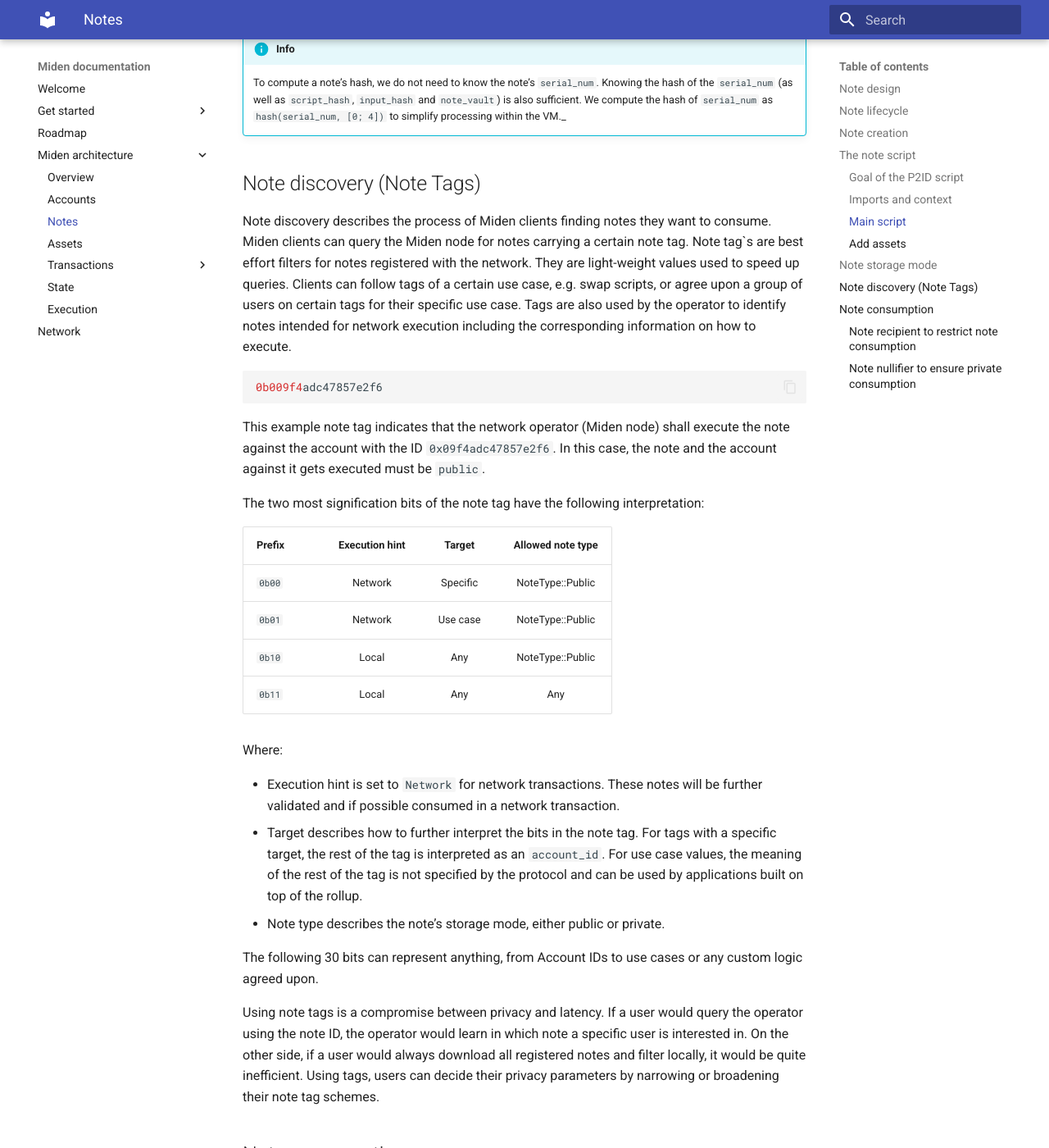
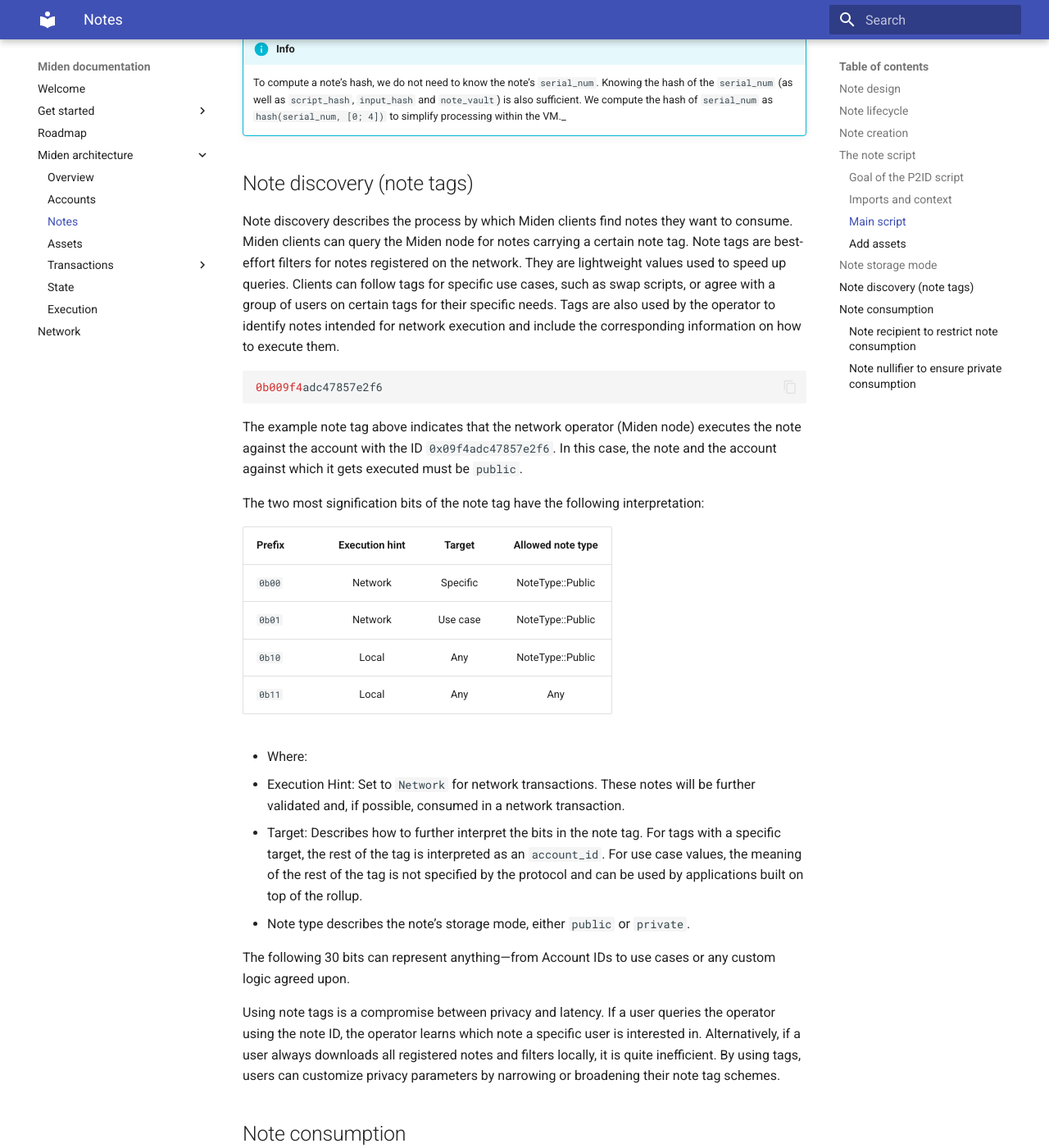
Before and after one commit to 0xPolygonMiden/miden-base, an MkDocs documentation site: the page built from docs/architecture/notes.md, in a window 1280 px wide and 1400 px high, scrolled down 2412 px. Shown: the whole window at 82% size. Built offline with MkDocs 1.6.1 and Material for MkDocs 9.7.7, drawn with Linux system fonts in a browser that asks for light colours.

Commit message:
after review

````diff
--- a/docs/architecture/notes.md
+++ b/docs/architecture/notes.md
@@ -195,15 +195,15 @@
 !!! info
     To compute a note's hash, we do not need to know the note's `serial_num`. Knowing the hash of the `serial_num` (as well as `script_hash`, `input_hash` and `note_vault`) is also sufficient. We compute the hash of `serial_num` as `hash(serial_num, [0; 4])` to simplify processing within the VM._
 
-## Note discovery (Note Tags)
+## Note discovery (note tags)
 
-Note discovery describes the process of Miden clients finding notes they want to consume. Miden clients can query the Miden node for notes carrying a certain note tag. Note tag`s are best effort filters for notes registered with the network. They are light-weight values used to speed up queries. Clients can follow tags of a certain use case, e.g. swap scripts, or agree upon a group of users on certain tags for their specific use case. Tags are also used by the operator to identify notes intended for network execution including the corresponding information on how to execute.
+Note discovery describes the process by which Miden clients find notes they want to consume. Miden clients can query the Miden node for notes carrying a certain note tag. Note tags are best-effort filters for notes registered on the network. They are lightweight values used to speed up queries. Clients can follow tags for specific use cases, such as swap scripts, or agree with a group of users on certain tags for their specific needs. Tags are also used by the operator to identify notes intended for network execution and include the corresponding information on how to execute them.
 
 ```arduino
 0b009f4adc47857e2f6
 ```
 
-This example note tag indicates that the network operator (Miden node) shall execute the note against the account with the ID `0x09f4adc47857e2f6`. In this case, the note and the account against it gets executed must be `public`.
+The example note tag above indicates that the network operator (Miden node) executes the note against the account with the ID `0x09f4adc47857e2f6`. In this case, the note and the account against which it gets executed must be `public`.
 
 The two most signification bits of the note tag have the following interpretation:
 
@@ -214,15 +214,15 @@
 | `0b10` | Local          | Any      | NoteType::Public  |
 | `0b11` | Local          | Any      | Any               |
 
-Where:
+- Where:
 
-- Execution hint is set to `Network` for network transactions. These notes will be further validated and if possible consumed in a network transaction.
-- Target describes how to further interpret the bits in the note tag. For tags with a specific target, the rest of the tag is interpreted as an `account_id`. For use case values, the meaning of the rest of the tag is not specified by the protocol and can be used by applications built on top of the rollup.
-- Note type describes the note's storage mode, either public or private.
+- Execution Hint: Set to `Network` for network transactions. These notes will be further validated and, if possible, consumed in a network transaction.
+- Target: Describes how to further interpret the bits in the note tag. For tags with a specific target, the rest of the tag is interpreted as an `account_id`. For use case values, the meaning of the rest of the tag is not specified by the protocol and can be used by applications built on top of the rollup.
+- Note type describes the note's storage mode, either `public` or `private`.
 
-The following 30 bits can represent anything, from Account IDs to use cases or any custom logic agreed upon.
+The following 30 bits can represent anything—from Account IDs to use cases or any custom logic agreed upon.
 
-Using note tags is a compromise between privacy and latency. If a user would query the operator using the note ID, the operator would learn in which note a specific user is interested in. On the other side, if a user would always download all registered notes and filter locally, it would be quite inefficient. Using tags, users can decide their privacy parameters by narrowing or broadening their note tag schemes.
+Using note tags is a compromise between privacy and latency. If a user queries the operator using the note ID, the operator learns which note a specific user is interested in. Alternatively, if a user always downloads all registered notes and filters locally, it is quite inefficient. By using tags, users can customize privacy parameters by narrowing or broadening their note tag schemes.
 
 ## Note consumption
 
````
